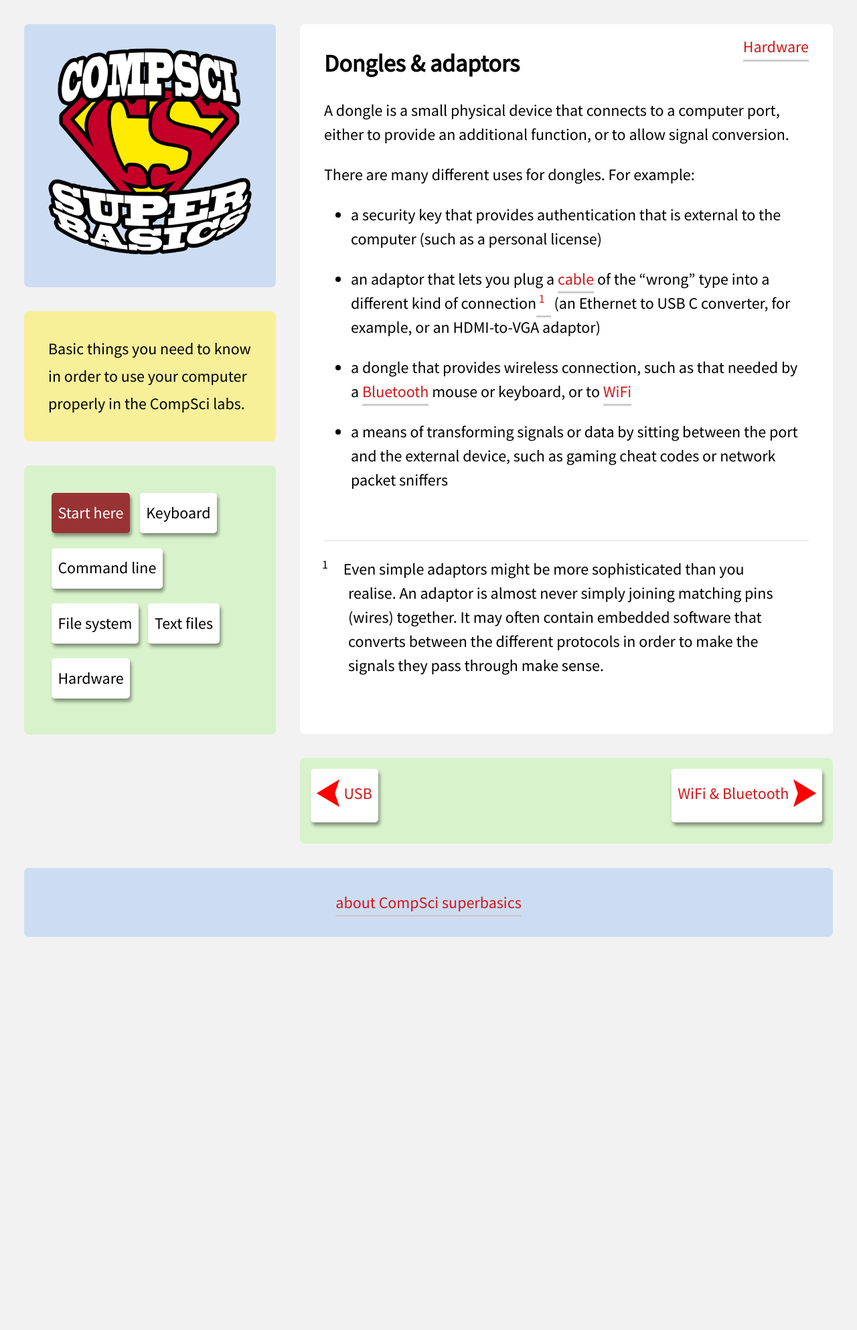
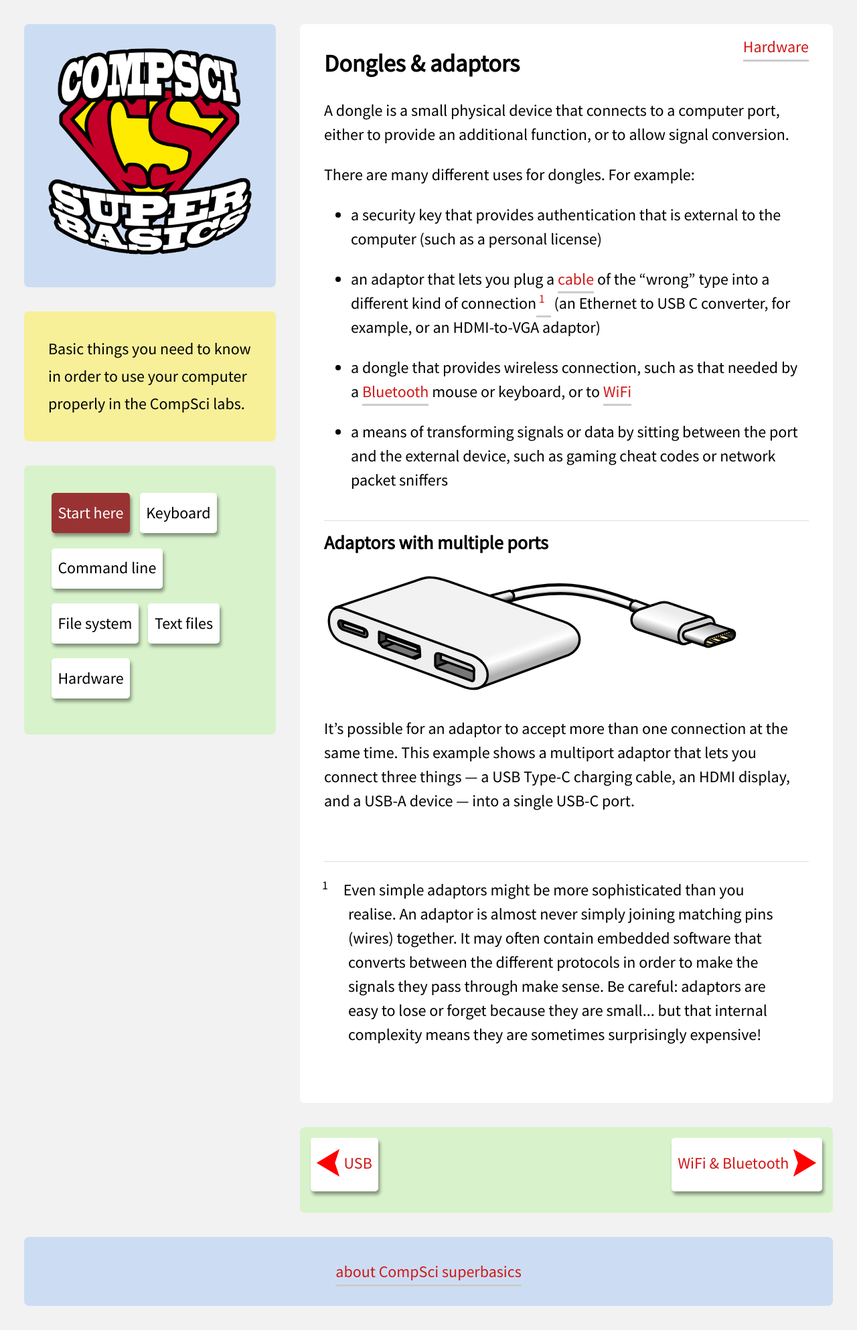
Before and after one commit to davewhiteland/compsci-superbasics, a Jekyll site: the page built from collections/_hardware/dongles.md, in a window 1280 px wide. Shown: the whole page at 67% size. Built offline with Jekyll 4.4.1, drawn with Linux system fonts in a browser that asks for light colours; before the commit the page ends 1435 px from its top, so only the background shows below that.

Commit message:
add multiport adaptor (+ image) to hardware dongles page

```diff
--- a/_sass/_layout.scss
+++ b/_sass/_layout.scss
@@ -505,6 +505,9 @@ img.enter-key {
 #page-hardware-wifi-and-bluetooth blockquote img{
   max-width:8em;
 }
+#page-hardware-dongles img{
+  max-width:26em;
+}
 
 .github-link {
   text-align: center;
--- a/collections/_hardware/dongles.md
+++ b/collections/_hardware/dongles.md
@@ -24,10 +24,20 @@ There are many different uses for dongles. For example:
   and the external device, such as gaming cheat codes or network packet
   sniffers
 
+### Adaptors with multiple ports
+
+![connector]({{ site.baseurl }}/images/multiport-adaptor.svg)
+
+It's possible for an adaptor to accept more than one connection at the same time.
+This example shows a multiport adaptor that lets you connect three things — a
+USB Type-C charging cable, an HDMI display, and a USB-A device — into a single USB-C
+port.
 
 <p class="footnote"><sup id="footnote-1">1</sup>
 Even simple adaptors might be more sophisticated than you realise. An adaptor
 is almost never simply joining matching pins (wires) together. It may often
 contain embedded software that converts between the different protocols in
-order to make the signals they pass through make sense.
+order to make the signals they pass through make sense. Be careful: adaptors
+are easy to lose or forget because they are small... but that internal complexity
+means they are sometimes surprisingly expensive!
 </p>
```
Also changed, not shown: images/multiport-adaptor.svg (added).
